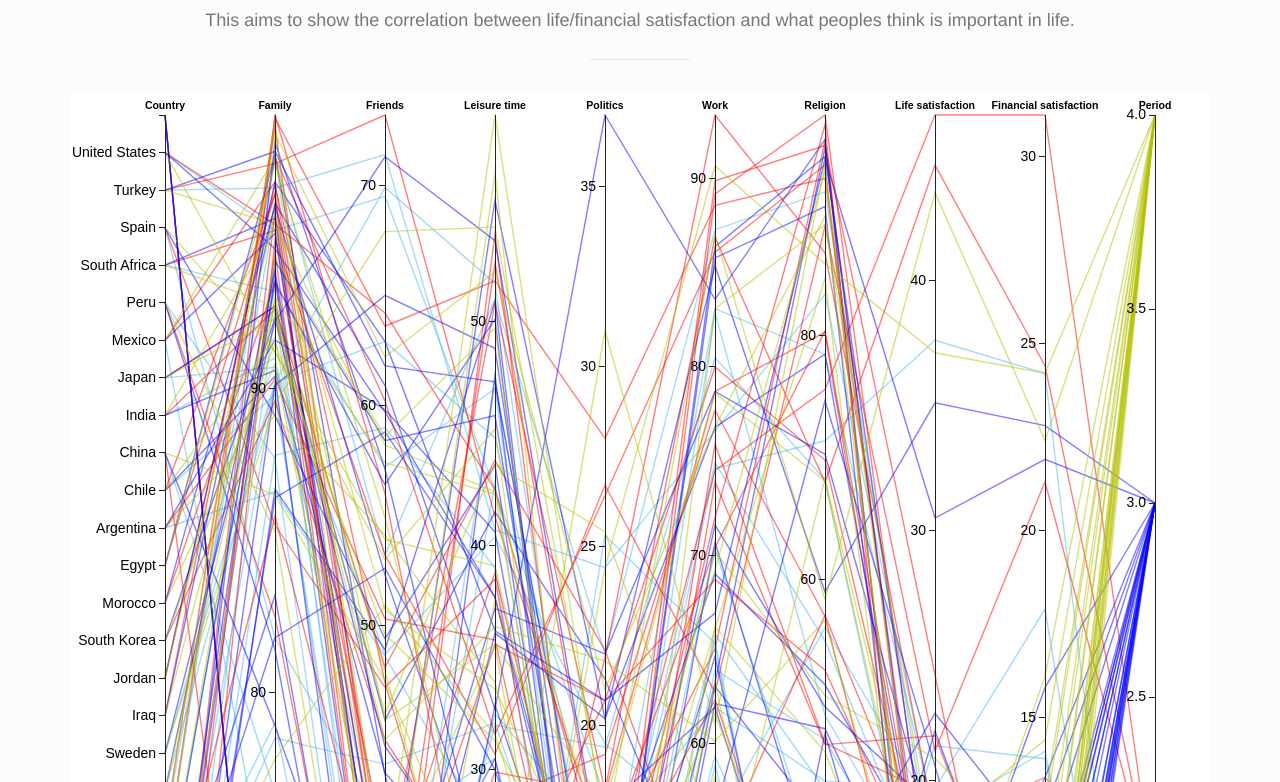
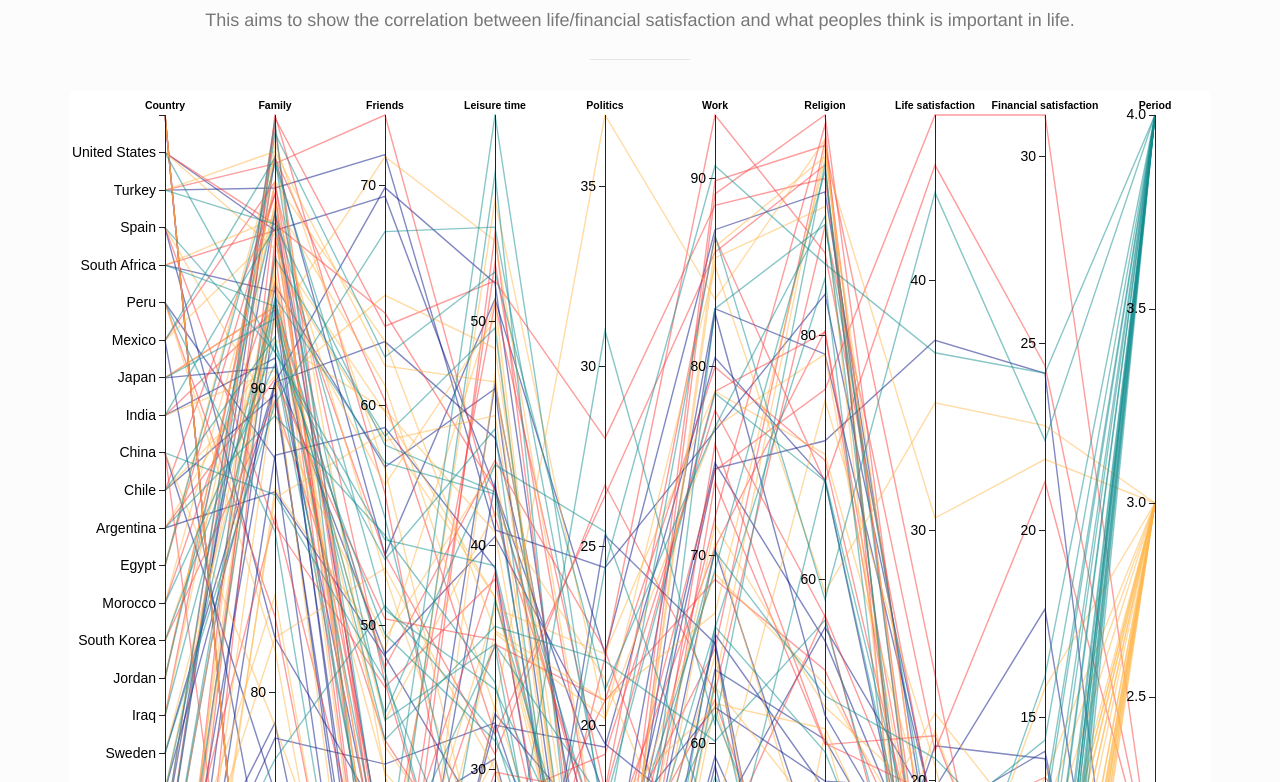
Before and after one commit to elindbom/parallelCoordinates, a website: page index.html in a window 1280 px wide. Shown: the part 958-1740 px from the top of the page. Drawn offline with nearby package versions, Linux system fonts and the light colour scheme; a web font is replaced by a local one.

Commit message:
Visualization colors

```diff
--- a/index.html
+++ b/index.html
@@ -152,16 +152,16 @@
                 //Nr. 11, 90,92,96 etc kanske kan va bra
                 //Annars kanske denna sida: http://www.colorcombos.com/color-schemes-4.html
                 if(d.Period == 1){
-                    return '#4CB5f5';
+                    return '#061283';
                 }
                 if(d.Period == 2){
-                    return 'red';
+                    return '#FD3C3C';
                 }
                 if(d.Period == 3){
-                    return 'blue';
+                    return '#FFB74C';
                 }
                 if(d.Period == 4){
-                    return '#B3C100';
+                    return '#138d90';
                 }
             };
 
```
